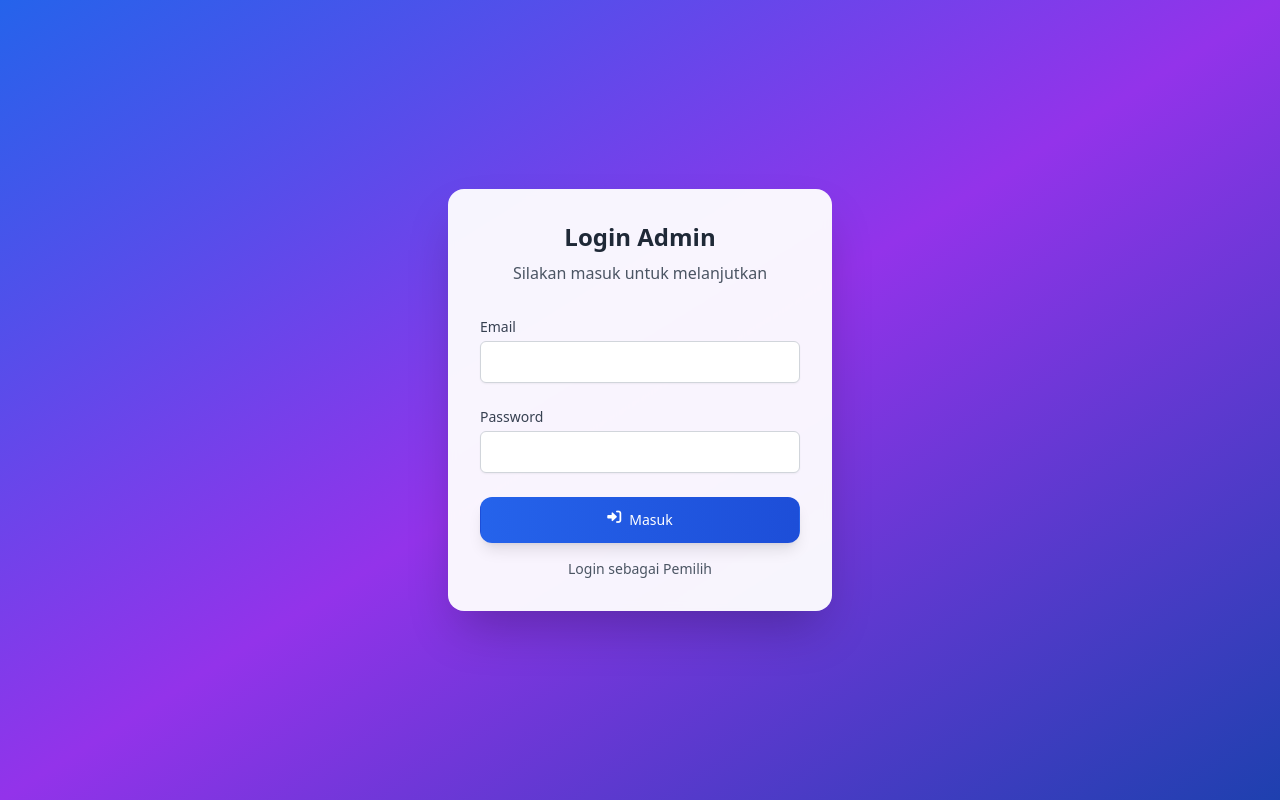
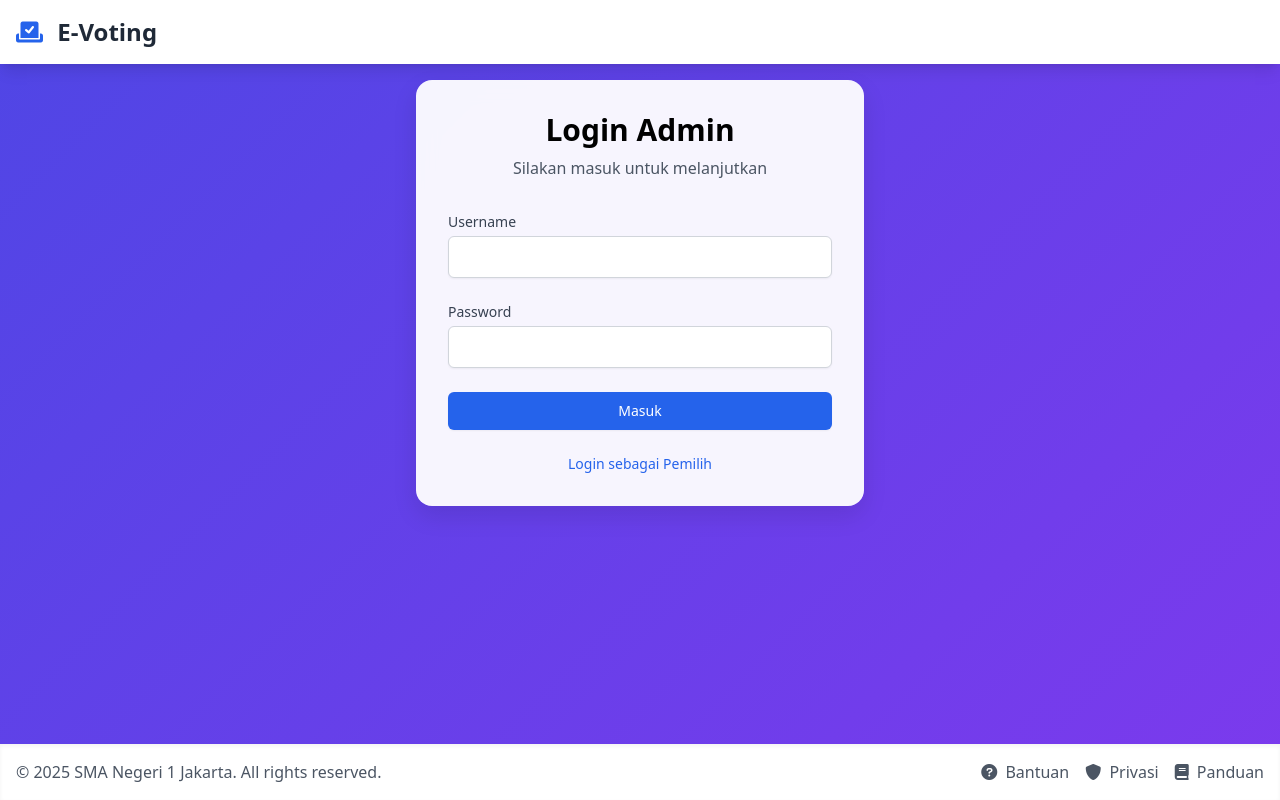
Before and after one commit to akbarwjyy/voting-system, a PHP site: page /views/auth/login.php?type=admin in a window 1280 px wide. Run offline with PHP 8.4, Linux system fonts and the light colour scheme; some libraries are stand-ins or nearby versions.

Commit message:
modified style

```diff
--- a/views/auth/login.php
+++ b/views/auth/login.php
@@ -41,27 +41,32 @@ if ($_SERVER['REQUEST_METHOD'] === 'POST') {
         $pesan_error = $hasil['pesan'];
     }
 }
+
+// Set judul halaman
+$pageTitle = $is_admin ? 'Login Admin' : 'Login Pemilih';
+
+// Custom CSS untuk halaman login
+$customCSS = '
+<style>
+    body {
+        background: linear-gradient(135deg, #4f46e5, #7c3aed);
+    }
+    .login-card {
+        background: rgba(255, 255, 255, 0.95);
+        backdrop-filter: blur(10px);
+        border-radius: 1rem;
+        box-shadow: 0 10px 25px rgba(0, 0, 0, 0.1);
+    }
+</style>';
+
+// Include header
+require_once('../includes/header.php');
 ?>
 
-<!DOCTYPE html>
-<html lang="id">
-
-<head>
-    <meta charset="UTF-8">
-    <meta name="viewport" content="width=device-width, initial-scale=1.0">
-    <title><?php echo $is_admin ? 'Login Admin' : 'Login Pemilih'; ?> - Sistem Voting</title>
-    <script src="https://cdn.tailwindcss.com"></script>
-    <link href="https://cdnjs.cloudflare.com/ajax/libs/font-awesome/6.0.0/css/all.min.css" rel="stylesheet">
-</head>
-
-<body class="bg-gradient-to-br from-blue-600 via-purple-600 to-blue-800 min-h-screen flex items-center justify-center">
-    <div class="bg-white p-8 rounded-2xl shadow-2xl w-96 backdrop-blur-sm bg-opacity-95">
-        <div class="text-center mb-8">
-            <h1 class="text-2xl font-bold text-gray-800">
-                <?php echo $is_admin ? 'Login Admin' : 'Login Pemilih'; ?>
-            </h1>
-            <p class="text-gray-600 mt-2">Silakan masuk untuk melanjutkan</p>
-        </div>
+<div class="flex-grow flex items-center justify-center p-4">
+    <div class="login-card w-full max-w-md p-8">
+        <h2 class="text-3xl font-bold text-center mb-2"><?php echo $is_admin ? 'Login Admin' : 'Login Pemilih'; ?></h2>
+        <p class="text-gray-600 text-center mb-8">Silakan masuk untuk melanjutkan</p>
 
         <?php if ($pesan_error): ?>
             <div class="bg-red-100 border border-red-400 text-red-700 px-4 py-3 rounded relative mb-4" role="alert">
@@ -71,46 +76,50 @@ if ($_SERVER['REQUEST_METHOD'] === 'POST') {
 
         <form method="POST" class="space-y-6">
             <div>
-                <label for="username" class="block text-sm font-medium text-gray-700">Email</label>
-                <div class="mt-1">
-                    <input id="username" name="username" type="text" required
-                        class="appearance-none block w-full px-3 py-2 border border-gray-300 rounded-md shadow-sm focus:outline-none focus:ring-indigo-500 focus:border-indigo-500">
-                </div>
+                <label for="username" class="block text-sm font-medium text-gray-700 mb-1">
+                    <?php echo $is_admin ? 'Username' : 'Email'; ?>
+                </label>
+                <input type="<?php echo $is_admin ? 'text' : 'email'; ?>" id="username" name="username" required
+                    class="appearance-none block w-full px-3 py-2 border border-gray-300 rounded-md shadow-sm placeholder-gray-400 focus:outline-none focus:ring-blue-500 focus:border-blue-500">
             </div>
 
             <div>
-                <label for="password" class="block text-sm font-medium text-gray-700">Password</label>
-                <div class="mt-1">
-                    <input id="password" name="password" type="password" required
-                        class="appearance-none block w-full px-3 py-2 border border-gray-300 rounded-md shadow-sm focus:outline-none focus:ring-indigo-500 focus:border-indigo-500">
-                </div>
+                <label for="password" class="block text-sm font-medium text-gray-700 mb-1">Password</label>
+                <input type="password" id="password" name="password" required
+                    class="appearance-none block w-full px-3 py-2 border border-gray-300 rounded-md shadow-sm placeholder-gray-400 focus:outline-none focus:ring-blue-500 focus:border-blue-500">
             </div>
 
-            <div> <button type="submit"
-                    class="w-full flex justify-center py-3 px-4 border border-transparent rounded-xl shadow-lg text-sm font-medium text-white bg-gradient-to-r from-blue-600 to-blue-700 hover:from-blue-700 hover:to-blue-800 transform hover:scale-105 transition duration-300">
-                    <i class="fas fa-sign-in-alt mr-2"></i> Masuk
+            <div>
+                <button type="submit"
+                    class="w-full flex justify-center py-2 px-4 border border-transparent rounded-md shadow-sm text-sm font-medium text-white bg-blue-600 hover:bg-blue-700 focus:outline-none focus:ring-2 focus:ring-offset-2 focus:ring-blue-500">
+                    Masuk
                 </button>
             </div>
-        </form>
 
-        <?php if (!$is_admin): ?>
-            <div class="mt-4 text-center text-sm">
-                <p class="text-gray-600">
-                    Belum punya akun?
-                    <a href="register.php" class="font-medium text-indigo-600 hover:text-indigo-500">
-                        Daftar disini
-                    </a>
+            <div class="text-center">
+                <?php if (!$is_admin): ?>
+                    <p class="text-sm text-gray-600">
+                        Belum punya akun?
+                        <a href="register.php" class="font-medium text-blue-600 hover:text-blue-500">
+                            Daftar disini
+                        </a>
+                    </p>
+                <?php endif; ?>
+
+                <p class="mt-2 text-sm text-gray-600">
+                    <?php if ($is_admin): ?>
+                        <a href="?type=user" class="font-medium text-blue-600 hover:text-blue-500">
+                            Login sebagai Pemilih
+                        </a>
+                    <?php else: ?>
+                        <a href="?type=admin" class="font-medium text-blue-600 hover:text-blue-500">
+                            Login sebagai Admin
+                        </a>
+                    <?php endif; ?>
                 </p>
             </div>
-        <?php endif; ?>
+        </form>
+    </div>
+</div>
 
-        <div class="mt-4 text-center text-sm">
-            <a href="login.php<?php echo $is_admin ? '' : '?type=admin'; ?>"
-                class="font-medium text-gray-600 hover:text-gray-500">
-                <?php echo $is_admin ? 'Login sebagai Pemilih' : 'Login sebagai Admin'; ?>
-            </a>
-        </div>
-    </div>
-</body>
-
-</html>
+<?php require_once('../includes/footer.php'); ?>
--- a/views/includes/footer.php
+++ b/views/includes/footer.php
@@ -0,0 +1,66 @@
+    </main>
+
+    <!-- Footer -->
+    <footer class="bg-white shadow-inner mt-8">
+        <div class="max-w-7xl mx-auto py-4 px-4">
+            <div class="flex flex-col md:flex-row justify-between items-center">
+                <div class="mb-4 md:mb-0">
+                    <p class="text-center text-gray-600">
+                        &copy; <?php echo date('Y'); ?> SMA Negeri 1 Jakarta. All rights reserved.
+                    </p>
+                </div>
+                <div class="flex space-x-4">
+                    <a href="#" class="text-gray-600 hover:text-blue-600">
+                        <i class="fas fa-question-circle"></i>
+                        <span class="ml-1">Bantuan</span>
+                    </a>
+                    <a href="#" class="text-gray-600 hover:text-blue-600">
+                        <i class="fas fa-shield-alt"></i>
+                        <span class="ml-1">Privasi</span>
+                    </a>
+                    <a href="#" class="text-gray-600 hover:text-blue-600">
+                        <i class="fas fa-book"></i>
+                        <span class="ml-1">Panduan</span>
+                    </a>
+                </div>
+            </div>
+        </div>
+    </footer>
+
+    <!-- Optional: Custom page specific JavaScript -->
+    <?php if (isset($customJS)) echo $customJS; ?>
+
+    <!-- Global JavaScript -->
+    <script>
+        // Function to show loading overlay
+        function showLoading() {
+            document.getElementById('loadingOverlay').classList.remove('hidden');
+        }
+
+        // Function to hide loading overlay
+        function hideLoading() {
+            document.getElementById('loadingOverlay').classList.add('hidden');
+        }
+
+        // Auto-hide flash messages after 5 seconds
+        document.addEventListener('DOMContentLoaded', function() {
+            const flashMessage = document.querySelector('.alert-success, .alert-error');
+            if (flashMessage) {
+                setTimeout(() => {
+                    flashMessage.style.transition = 'opacity 0.5s ease';
+                    flashMessage.style.opacity = '0';
+                    setTimeout(() => flashMessage.remove(), 500);
+                }, 5000);
+            }
+        });
+
+        // Add loading indicator to forms
+        document.querySelectorAll('form').forEach(form => {
+            form.addEventListener('submit', function() {
+                showLoading();
+            });
+        });
+    </script>
+    </body>
+
+    </html>
--- a/views/includes/header.php
+++ b/views/includes/header.php
@@ -0,0 +1,74 @@
+<?php
+// Pastikan session sudah dimulai
+if (session_status() === PHP_SESSION_NONE) {
+    session_start();
+}
+?>
+<!DOCTYPE html>
+<html lang="id">
+
+<head>
+    <meta charset="UTF-8">
+    <meta name="viewport" content="width=device-width, initial-scale=1.0">
+    <title><?php echo $pageTitle ?? 'Sistem E-Voting'; ?> - SMA Negeri 1 Jakarta</title>
+
+    <!-- Tailwind CSS -->
+    <script src="https://cdn.tailwindcss.com"></script>
+
+    <!-- Font Awesome -->
+    <link href="https://cdnjs.cloudflare.com/ajax/libs/font-awesome/6.0.0/css/all.min.css" rel="stylesheet"> <!-- Custom CSS -->
+    <link rel="stylesheet" href="../../assets/css/style.css">
+
+    <!-- Optional: Custom page specific CSS -->
+    <?php if (isset($customCSS)) echo $customCSS; ?>
+</head>
+
+<body class="bg-gray-100 min-h-screen flex flex-col">
+    <!-- Loading Overlay -->
+    <div id="loadingOverlay" class="fixed inset-0 bg-black bg-opacity-50 z-50 hidden flex items-center justify-center">
+        <div class="loading-spinner"></div>
+    </div>
+
+    <!-- Navbar -->
+    <nav class="bg-white shadow-lg">
+        <div class="max-w-7xl mx-auto px-4">
+            <div class="flex justify-between h-16">
+                <div class="flex items-center">
+                    <a href="<?php echo isset($_SESSION['user_type']) ? ($_SESSION['user_type'] === 'admin' ? '/voting-system/views/admin/dashboard.php' : '/voting-system/views/user/dashboard.php') : '/voting-system/index.php'; ?>"
+                        class="text-2xl font-semibold text-gray-800">
+                        <i class="fas fa-vote-yea text-blue-600 mr-2"></i>
+                        <?php echo isset($_SESSION['user_type']) ? ($_SESSION['user_type'] === 'admin' ? 'Admin Panel' : 'Panel Pemilih') : 'E-Voting'; ?>
+                    </a>
+                </div>
+
+                <?php if (isset($_SESSION['user_type'])): ?>
+                    <div class="flex items-center space-x-4">
+                        <span class="text-gray-600">
+                            <i class="fas fa-user mr-2"></i>
+                            <?php echo isset($_SESSION['admin_username']) ? $_SESSION['admin_username'] : $_SESSION['user_nama']; ?>
+                        </span>
+                        <a href="/voting-system/logout.php" class="text-red-600 hover:text-red-700">
+                            <i class="fas fa-sign-out-alt mr-1"></i>
+                            Logout
+                        </a>
+                    </div>
+                <?php endif; ?>
+            </div>
+        </div>
+    </nav>
+
+    <!-- Flash Messages -->
+    <?php if (isset($_SESSION['flash_message'])): ?>
+        <div class="max-w-7xl mx-auto px-4 mt-4">
+            <div class="<?php echo $_SESSION['flash_type'] === 'success' ? 'alert-success' : 'alert-error'; ?> p-4 rounded-lg">
+                <?php echo $_SESSION['flash_message']; ?>
+            </div>
+        </div>
+    <?php
+        unset($_SESSION['flash_message']);
+        unset($_SESSION['flash_type']);
+    endif;
+    ?>
+
+    <!-- Main Content Container -->
+    <main class="flex-grow">
```
Also changed, not shown: controllers/CandidateController.php (+21 -3 lines), views/admin/dashboard.php (+5 -46 lines), views/admin/kelola_kandidat.php (+67 -0 lines), views/auth/register.php (+18 -15 lines), views/user/dashboard.php (+5 -47 lines), voting/hasil.php (+60 -0 lines), voting/pilih.php (+81 -0 lines).
